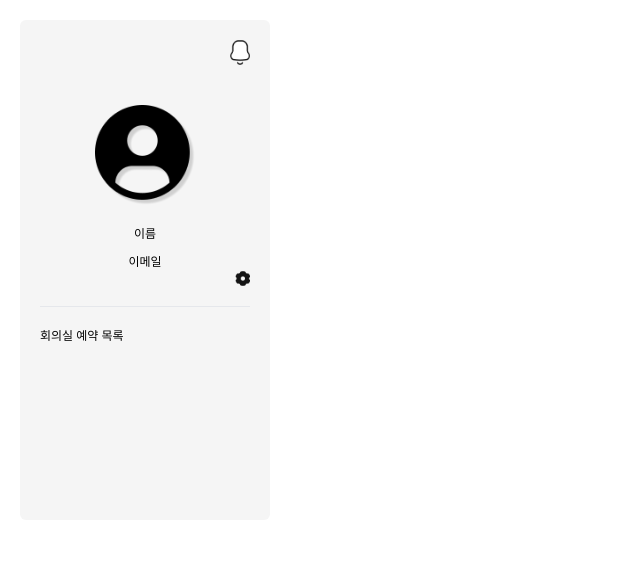
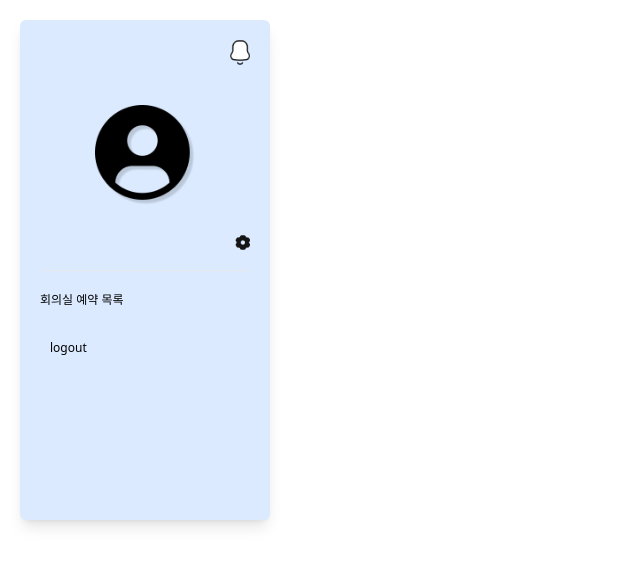
Before and after one commit to ahyeonbaek/Reoffice-FE, a React (Vite) app: page / in a window 1280 px wide. Shown: the top 566 px of the page, without its empty margins (0-640 px from the left). Built offline with nearby package versions, Linux system fonts and the light colour scheme.

Commit message:
feat: 실제 유저의 정보 표시, logout 추가

```diff
--- a/src/components/sidebar/index.tsx
+++ b/src/components/sidebar/index.tsx
@@ -1,12 +1,14 @@
+import useUserStore from "@/zustand/userStore";
 import { useState } from "react";
 import { useNavigate } from "react-router-dom";
 
 const Sidebar = () => {
   const navigate = useNavigate();
   const [profileImg, setProfileImg] = useState("/img/Vector.png");
+  const { logout, user } = useUserStore();
 
   return (
-    <div className="w-[250px] h-[500px] bg-[#f5f5f5] p-[20px] rounded-lg">
+    <div className="w-[250px] h-[500px] bg-blue-100 p-[20px] rounded-lg shadow-lg">
       <div className="flex justify-end">
         <img
           src="/img/Bell.png"
@@ -17,14 +19,14 @@ const Sidebar = () => {
       <div className="pt-[20px] pb-[20px] border-b">
         <div className="flex justify-center pt-[20px] pb-[20px]">
           <img
-            src={profileImg}
+            src={user?.profileImg ? user.profileImg : profileImg}
             alt="프로필 이미지"
             className="w-[100px] h-[100px]"
           />
         </div>
         <div className="flex jusify-center items-center gap-[10px] flex-col">
-          <p>이름</p>
-          <p>이메일</p>
+          <p>{user?.name}</p>
+          <p>{user?.email}</p>
         </div>
         <div className="flex justify-end ">
           <img
@@ -35,11 +37,16 @@ const Sidebar = () => {
           />
         </div>
       </div>
-      <ul className="pt-[20px] pb-[20px]">
-        <li>
-          <a href="">회의실 예약 목록</a>
-        </li>
-      </ul>
+      <div>
+        <ul className="pt-[20px] pb-[20px]">
+          <li>
+            <a href="/list">회의실 예약 목록</a>
+          </li>
+        </ul>
+        <div>
+          <button onClick={logout}>logout</button>
+        </div>
+      </div>
     </div>
   );
 };
```
